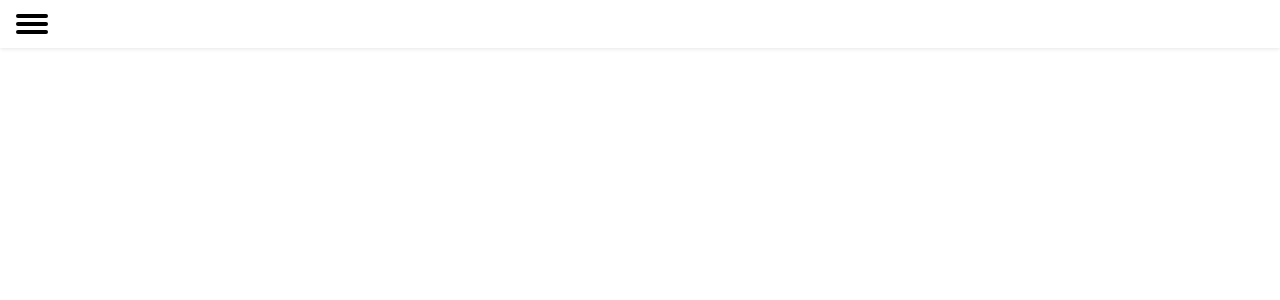
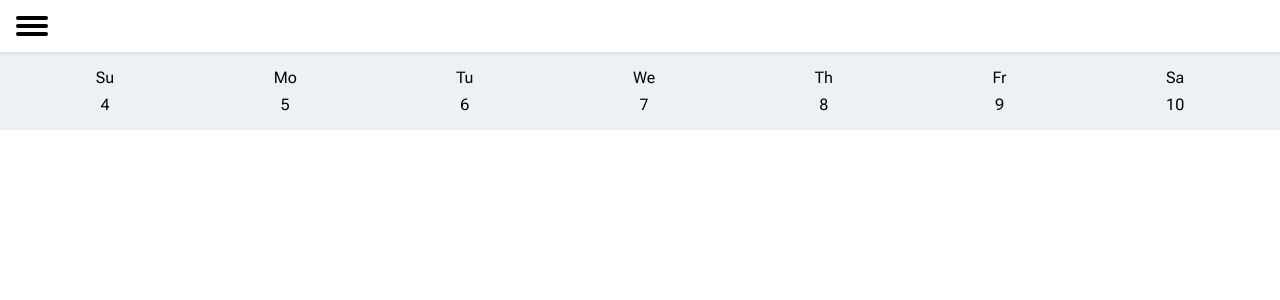
Before and after one commit to kkim1401/workout-poc, a Next.js app: page / in a window 1280 px wide. Shown: the top 300 px of the page. Built offline with nearby package versions, Linux system fonts and the light colour scheme.

Commit message:
add calendar

```diff
--- a/src/app/globals.css
+++ b/src/app/globals.css
@@ -1,32 +1,25 @@
 :root {
-  --primary: #4c97c1;
-  --primaryDark: #3d79a1;
-  --primaryLight: #8bc9e0;
+  --primary: #49a7d0;
+  --primaryDark: #3987af;
+  --primaryDarkest: #295779;
+  --primaryLight: #8dd2e5;
   --error: #e70909;
-  --surface: #f7f9fa;
+  --surface: #ffffff;
+  --surfaceVariant: #eef1f4;
+  --divider: #dbdbdb;
   --background: #ffffff;
   --onPrimary: #000000;
   --onPrimaryDark: #ffffff;
+  --onPrimaryDarkest: #ffffff;
   --onPrimaryLight: #000000;
   --onError: #ffffff;
   --onSurface: #000000;
+  --onSurfaceVariant: #000000;
   --onBackground: #000000;
 }
 
 @media (prefers-color-scheme: dark) {
   :root {
-    --primary: #4c97c1;
-    --primaryDark: #3d79a1;
-    --primaryLight: #8bc9e0;
-    --error: #e70909;
-    --surface: #f7f9fa;
-    --background: #ffffff;
-    --onPrimary: #000000;
-    --onPrimaryDark: #ffffff;
-    --onPrimaryLight: #000000;
-    --onError: #ffffff;
-    --onSurface: #000000;
-    --onBackground: #000000;
   }
 }
 
--- a/src/features/common/components/hamburger/hamburger.module.css
+++ b/src/features/common/components/hamburger/hamburger.module.css
@@ -5,9 +5,9 @@
 
 .line {
   display: block;
-  width: 32px;
-  height: 4px;
-  margin-bottom: 4px;
+  width: 2rem;
+  height: 0.25rem;
+  margin-bottom: 0.25rem;
   position: relative;
   background-color: var(--onSurface);
   border-radius: 3px;
--- a/src/features/common/components/topbar/topbar.module.css
+++ b/src/features/common/components/topbar/topbar.module.css
@@ -1,10 +1,13 @@
 .container {
-  height: 3rem;
+}
+
+.topbar {
+  align-items: center;
+  box-shadow: rgba(0, 0, 0, 0.1) 0px 1px 4px 0px;
   display: flex;
-  align-items: center;
   padding: 1rem;
-  box-shadow: rgba(0, 0, 0, 0.1) 0px 1px 4px 0px;
-  margin-bottom: 4px;
+  position: relative;
+  z-index: 1;
 }
 
 .hamburger.hidden {
--- a/src/features/common/components/topbar/topbar.tsx
+++ b/src/features/common/components/topbar/topbar.tsx
@@ -12,6 +12,7 @@ export default function Topbar() {
 
   return (
     <nav className={styles.container}>
+      <div className={styles.topbar}>
         <Hamburger
           className={concatClassNames(
             styles.hamburger,
@@ -19,6 +20,7 @@ export default function Topbar() {
           )}
           onClick={handleMenuOpen}
         />
+      </div>
       <div
         aria-hidden='true'
         className={concatClassNames(styles.scrim, showMenu && styles.visible)}
--- a/src/features/workout/components/calendar/calendar.module.css
+++ b/src/features/workout/components/calendar/calendar.module.css
@@ -0,0 +1,16 @@
+.container {
+  background-color: var(--surfaceVariant);
+  display: flex;
+  justify-content: center;
+  padding: 1rem;
+}
+
+.day {
+  color: var(--onSurfaceVariant);
+  margin: auto;
+  text-align: center;
+}
+
+.day div:last-child {
+  margin-top: 0.5rem;
+}
--- a/src/features/workout/components/calendar/calendar.tsx
+++ b/src/features/workout/components/calendar/calendar.tsx
@@ -1,3 +1,52 @@
+'use client';
+import styles from './calendar.module.css';
+
+function addDays(date: Date, days: number) {
+  const newDate = new Date(date);
+  newDate.setDate(date.getDate() + days);
+  return newDate;
+}
+
+export function getDaysByDayName(date: Date): { [index: string]: number } {
+  const dayNames = ['Su', 'Mo', 'Tu', 'We', 'Th', 'Fr', 'Sa'];
+  const currDayIndex = date.getDay();
+  return dayNames.reduce((acc, curr, index) => {
+    return {
+      ...acc,
+      [curr]: addDays(date, index - currDayIndex).getDate(),
+    };
+  }, {});
+}
+
+function CalendarDay({
+  className,
+  dayName,
+  dayNumber,
+}: {
+  className: string;
+  dayName: string;
+  dayNumber: number;
+}) {
+  return (
+    <div className={className}>
+      <div>{dayName}</div>
+      <div>{dayNumber}</div>
+    </div>
+  );
+}
+
 export default function Calendar() {
-  return <section></section>;
+  const daysByDayName = getDaysByDayName(new Date());
+  return (
+    <section className={styles.container}>
+      {Object.entries(daysByDayName).map(([dayName, dayNumber]) => (
+        <CalendarDay
+          className={styles.day}
+          key={dayName}
+          dayName={dayName}
+          dayNumber={dayNumber}
+        />
+      ))}
+    </section>
+  );
 }
```
Also changed, not shown: 1 other file (tests, documents, lock files or other folders). Lines whose indentation alone changed are shown as unchanged.
